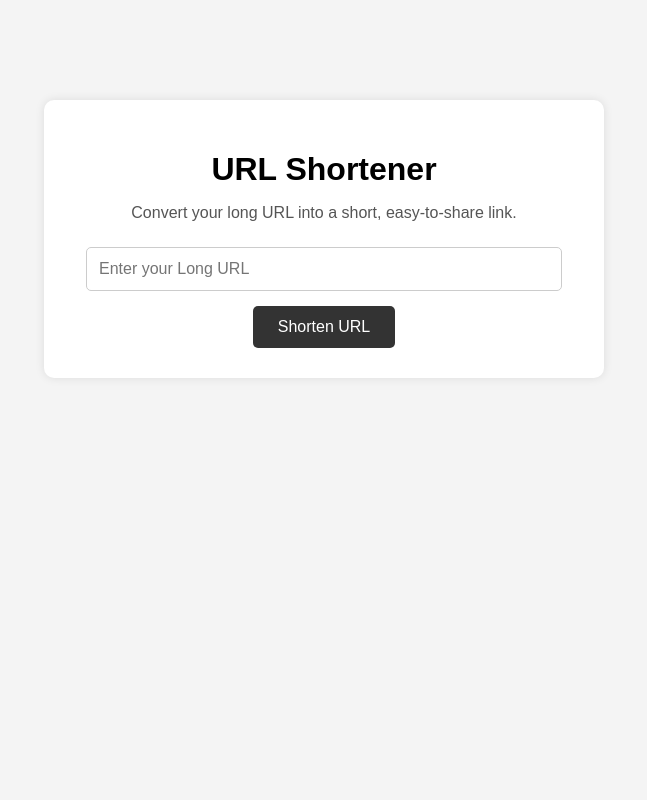
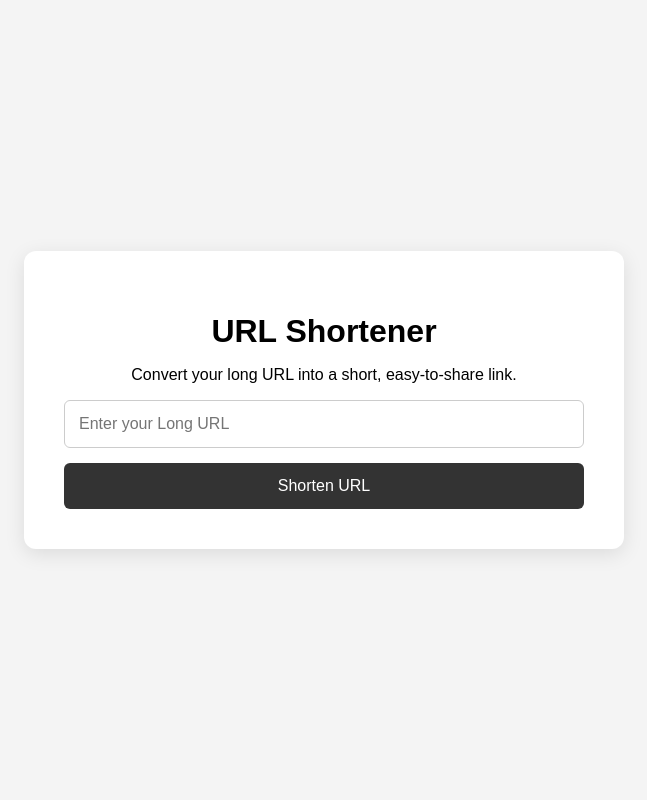
Before and after one commit to Kirti106/URL-shortener, a Flask app: page / in a window 1280 px wide. Shown: the whole page, without its empty margins (316-963 px from the left). Run offline with Flask 3, Linux system fonts and the light colour scheme.

Commit message:
completion of the program

```diff
--- a/static/style.css
+++ b/static/style.css
@@ -1,47 +1,67 @@
+*{
+    box-sizing: border-box;
+}
+
 body{
     font-family: Arial, Helvetica, sans-serif;
     background-color: #f4f4f4;
     margin: 0;
-    padding: 0;
+    min-height: 100vh;
+    display: flex;
+    justify-content: center;
+    align-items: center;
 }
 
 .container{
-    width: 500px;
-    margin: 100px auto;
-    background: white;
-    padding: 30px;
+    width: 90%;
+    max-width: 600px;
+    background-color: white;
+    padding: 40px;
     text-align: center;
-    border-radius: 10px;
-    box-shadow: 0 0 10px rgba(0,0,0,0.1);
+    border-radius: 12px;
+    box-shadow: 0 5px 20px rgba(0,0,0,0.1);
 }
 
 h1{
     margin-bottom: 10px;
 }
 
-p{
-    color: #555;
-    margin-bottom: 25px;
+.subtitle{
+    color: #666;
+    margin-bottom: 30px;
+}
+
+form{
+    display: flex;
+    flex-direction: column;
+    gap: 15px;
 }
 
 .error{
-    color: red;
-    margin-bottom: 15px;
+    background-color: #ffe5e5;
+    color: #c00;
+    padding: 12px;
+    border-radius: 6px;
+    margin-bottom: 20px;
 }
 
 input{
-    width: 90%;
-    padding: 12px;
-    margin-bottom: 15px;
+    width: 100%;
+    padding: 14px;
     border: 1px solid #ccc;
-    border-radius: 5px;
+    border-radius: 6px;
     font-size: 16px;
+    outline: none;
+}
+
+input:focus{
+    border-color: #333;
 }
 
 button{
-    padding: 12px 25px;
+    padding: 14px 20px;
     border: none;
-    border-radius: 5px;
+    border-radius: 6px;
     background-color: #333;
     color: white;
     font-size: 16px;
--- a/templates/index.html
+++ b/templates/index.html
@@ -30,12 +30,13 @@
                 <div class="result">
                     <h2>Your Short URL</h2>
 
-                    <a href="{{ short_url }}" target="blank">
-                        {{ short_url}}
-                    </a>
+                    <p class="open_link">
+                        <a href="{{ short_url }}" target="blank">
+                            {{ short_url}}
+                        </a>
+                    </p>
                 </div>
             {% endif %}
-
         </div>
     </body>
 </html>
```
Also changed, not shown: other parts of static/style.css (+23 -8 lines), urls.db.
